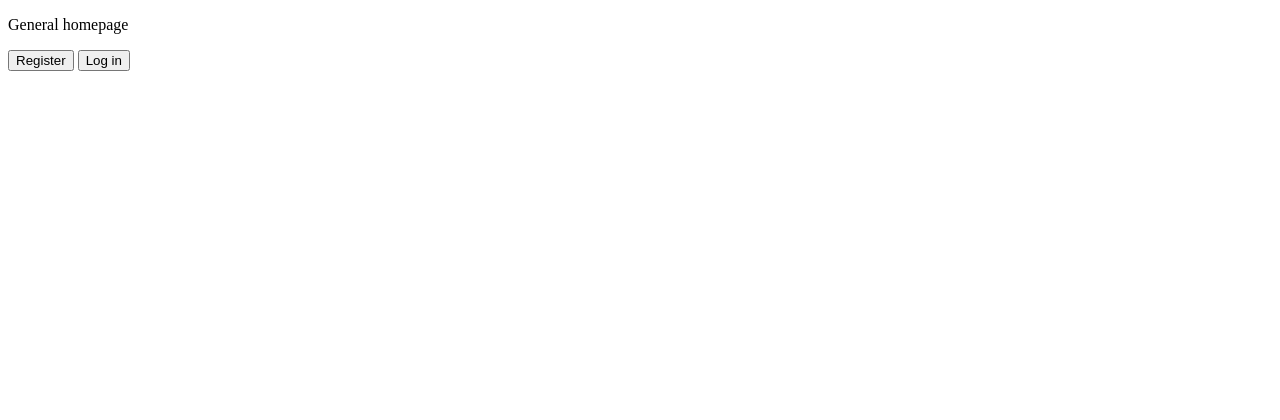
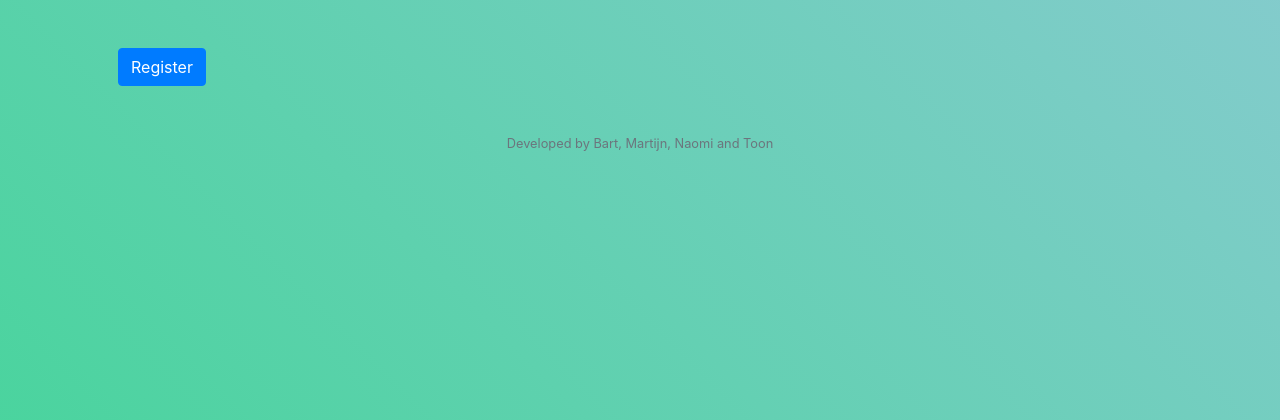
Before and after one commit to UhhBart/webik, a Flask app: page / in a window 1280 px wide. Shown: the top 420 px of the page. Run offline with Flask 2, Linux system fonts and the light colour scheme; some libraries are stand-ins or nearby versions.

Commit message:
minor changes

```diff
--- a/application.py
+++ b/application.py
@@ -37,7 +37,6 @@ db = SQL("sqlite:///project.db")
 def register():
     """Register user"""
 
-    return render_template("register.html")
     if request.method == "POST":
 
         password = request.form.get("password")
--- a/templates/general_homepage.html
+++ b/templates/general_homepage.html
@@ -1,13 +1,35 @@
+{% extends "layout.html" %}
+
 <!DOCTYPE html>
 
-<head>
+{% block title %}
+    Login
+{% endblock %}
+    <head>
 
-</head>
+    </head>
+{% block main %}
 
-<body>
-    <p>General homepage</p>
-    <form class="form" action= "/" method="post" name="general_homepage">
-        <button class="btn btn-primary" type="submit">Register</button>
-        <button class="btn btn-primary" type="submit">Log in</button>
-    </form>
-</body>
+   <body>
+        <a class="btn btn-primary" href="/register" role="button">Register</a>
+   </body>
+
+<script>
+const username = document.getElementById("username");
+const password = document.getElementById("password");
+const form = document.getElementById("form");
+
+form.addEventListener("submit", function(error) {
+    if (username.value == ""){
+        error.preventDefault();
+        username.style.borderColor = "red";
+        alert("Please enter your username");
+    }
+    else if (password.value == ""){
+        error.preventDefault();
+        password.style.borderColor = "red";
+        alert("Please enter your password!");
+    }
+});
+</script>
+{% endblock %}
--- a/templates/layout.html
+++ b/templates/layout.html
@@ -26,13 +26,13 @@
 
     <body>
 
-         <nav class="navbar navbar-expand-md navbar-light bg-light">
+        {% if session.user_id %}
+             <nav class="navbar navbar-expand-md navbar-light bg-light">
             <a class="navbar-brand" href="/"></span><span class="blue">VibeCheck</span></a>
             <button aria-controls="navbar" aria-expanded="false" aria-label="Toggle navigation" class="navbar-toggler" data-target="#navbar" data-toggle="collapse" type="button">
                 <span class="navbar-toggler-icon"></span>
             </button>
             <div class="collapse navbar-collapse" id="navbar">
-                {% if session.user_id %}
                     <ul class="navbar-nav mr-auto mt-2">
                         <li class="nav-item"><a class="nav-link" href="/quote">Quote</a></li>
                         <li class="nav-item"><a class="nav-link" href="/buy">Buy</a></li>
@@ -58,6 +58,12 @@
         <main class="container p-5">
             {% block main %}{% endblock %}
         </main>
+
+        <footer class="small text-center text-muted">
+        Developed by Bart, Martijn, Naomi and Toon
+        <br>
+
+        </footer>
     </body>
 
 </html>
--- a/templates/login.html
+++ b/templates/login.html
@@ -25,6 +25,10 @@
             <div>
                 <input class= "btn btn-success" type="submit" value="Log in!">
             </div>
+            <br>
+            <div>
+                Don't already have an account? <a href= "register">Register here!</a>
+            </div>
         </form>
 
 <script>
```
Also changed, not shown: templates/register.html (+6 -2 lines), project.db.
